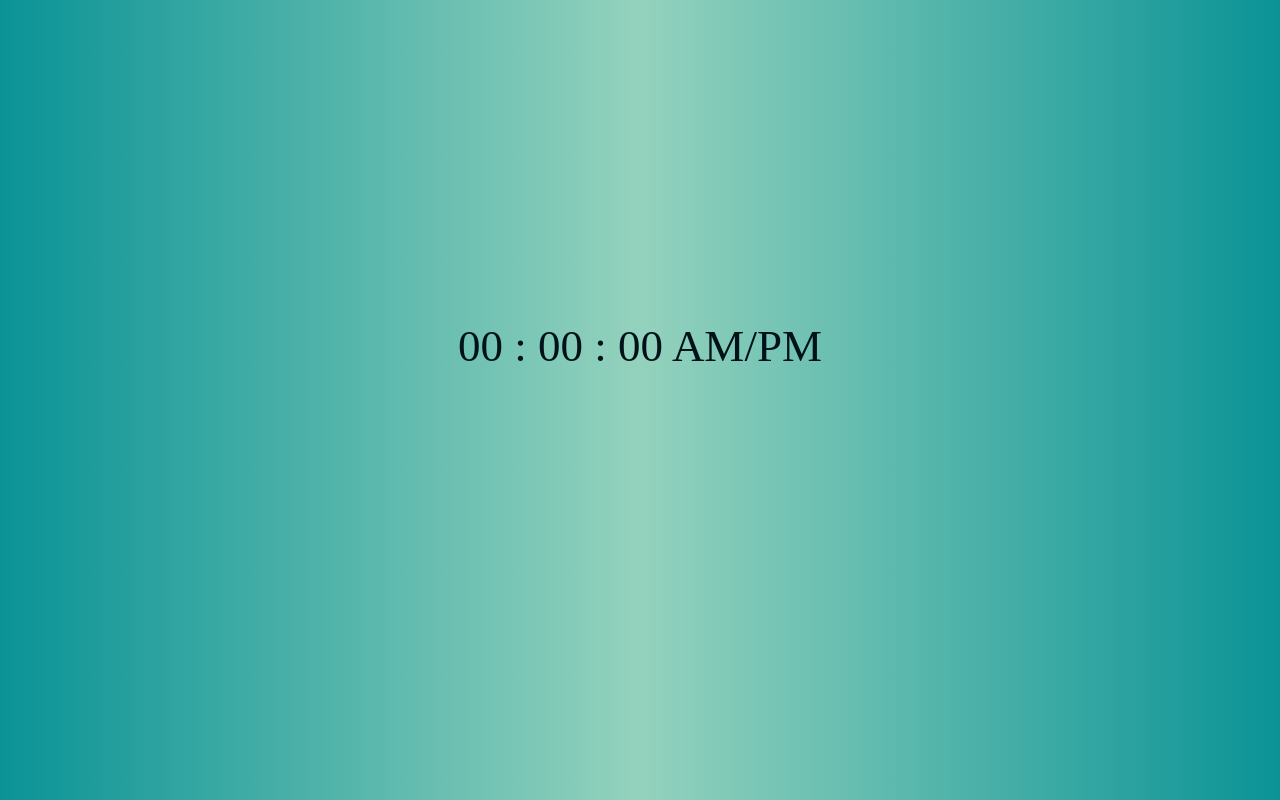
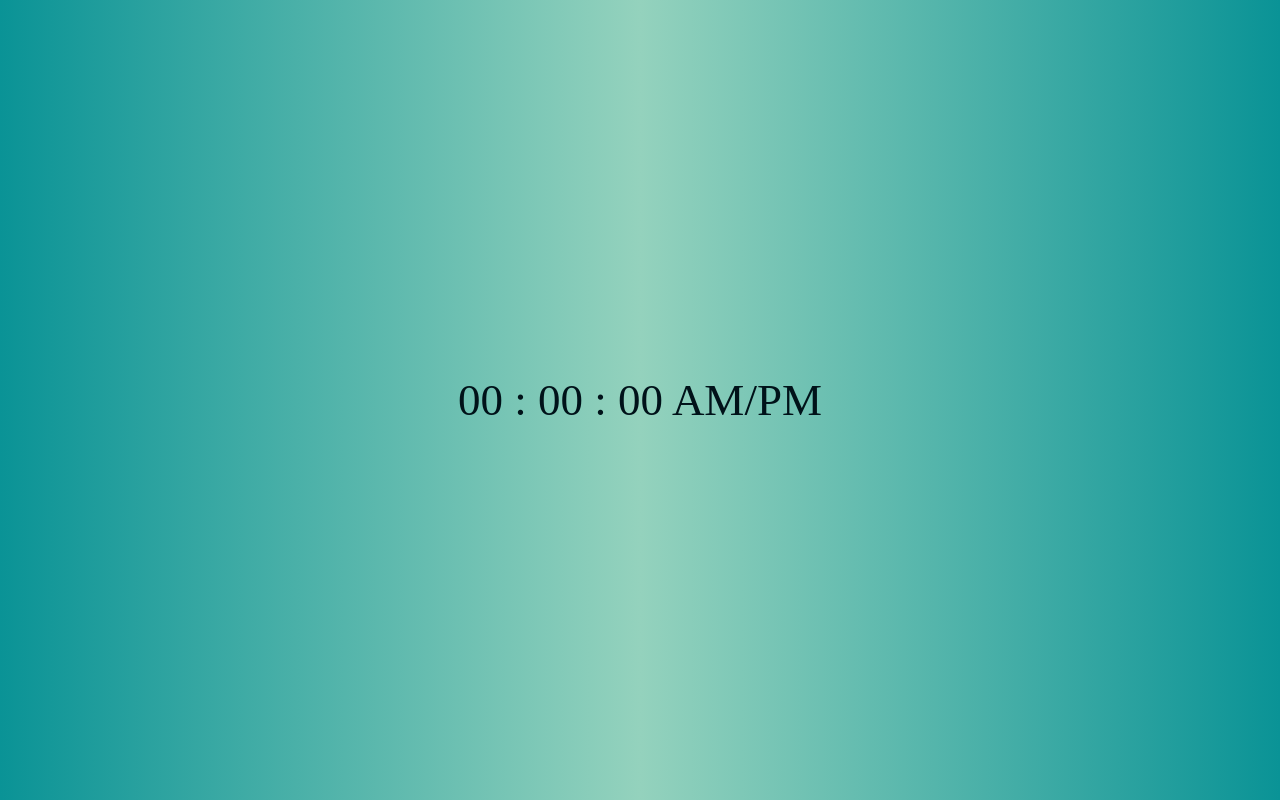
Before and after one commit to devjrtosr/Reloj, a plain HTML site: page reloj-joshua/index.html in a window 1280 px wide. Drawn offline with Linux system fonts and the light colour scheme.

Commit message:
Incluyendo align-items

```diff
--- a/reloj-joshua/styles.css
+++ b/reloj-joshua/styles.css
@@ -7,15 +7,12 @@
 .cuerpo {
   display: flex;
   justify-content: center;
+  align-items: center;
   background: linear-gradient(to right, #0a9396, #94d2bd, #0a9396);
+  height: 100vh;
 }
 
 .reloj p {
   color: #001219;
   font-size: 45px;
 }
-
-.contenedor-reloj {
-  position: relative;
-  top: 20rem;
-}
```
